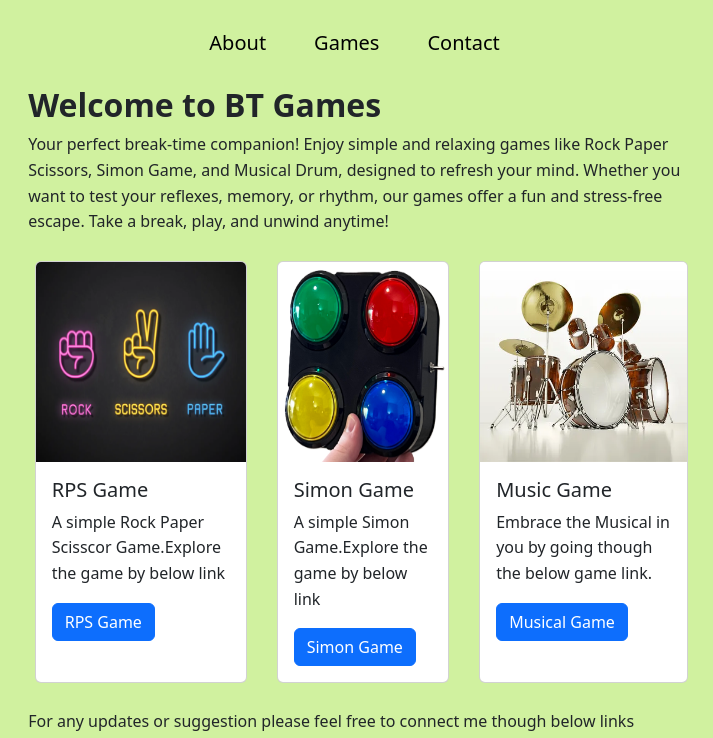
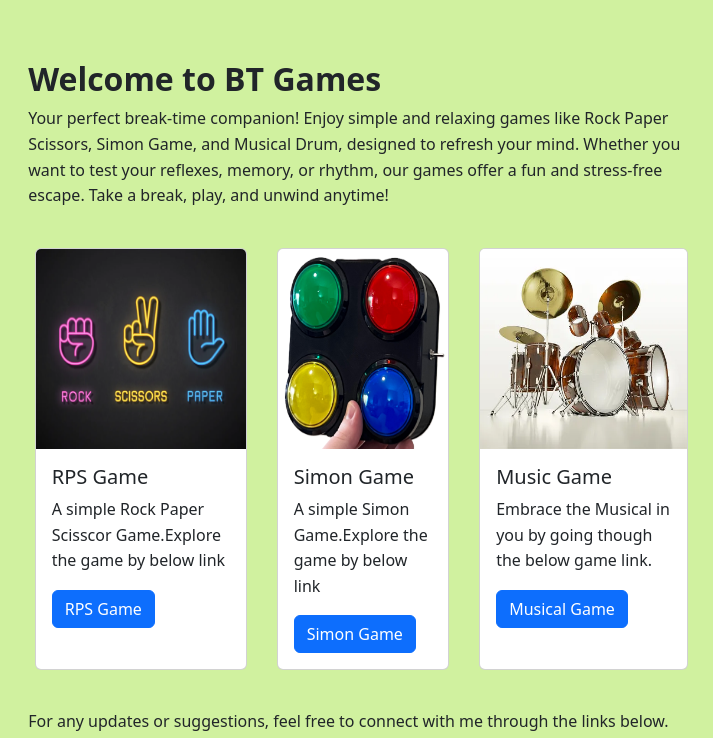
Before and after one commit to MUPPIDISRUJANKUMAR/BTGames, a plain HTML site: page index.html in a window 1280 px wide. Shown: the top 738 px of the page, 567-1280 px from the left. Drawn offline with nearby package versions, Linux system fonts and the light colour scheme.

Commit message:
Removed header

```diff
--- a/index.html
+++ b/index.html
@@ -23,7 +23,7 @@
       </div>
       <div class="main-container">
         <div class="container">
-          <header class="d-flex">
+          <!-- <header class="d-flex">
             <ul class="nav w-100 justify-content-center">
               <li>
                 <a href="#about" class="nav-link px-4 text-black fs-5">About</a>
@@ -37,7 +37,7 @@
                 >
               </li>
             </ul>
-          </header>
+          </header> -->
           <!-- Welcome Section -->
           <div id="about" class="content">
             <h2 class="fw-bold">Welcome to BT Games</h2>
@@ -108,8 +108,8 @@
             </div>
             <div class="contact-info">
               <p>
-                For any updates or suggestion please feel free to connect me
-                though below links
+                For any updates or suggestions, feel free to connect with me
+                through the links below.
               </p>
               <div class="social-icons">
                 <i class="bi bi-envelope-fill"></i>
--- a/script.css
+++ b/script.css
@@ -21,7 +21,7 @@
 
 /* Content */
 .content {
-  margin-top: 20px;
+  margin-top: 40px;
 }
 
 .content h2 {
@@ -40,7 +40,7 @@
 
 .game-cards {
   display: flex;
-  margin: 4% 1% 4% 1%;
+  margin: 6% 1% 6% 1%;
   width: 100%;
   gap: 30px;
 }
```
